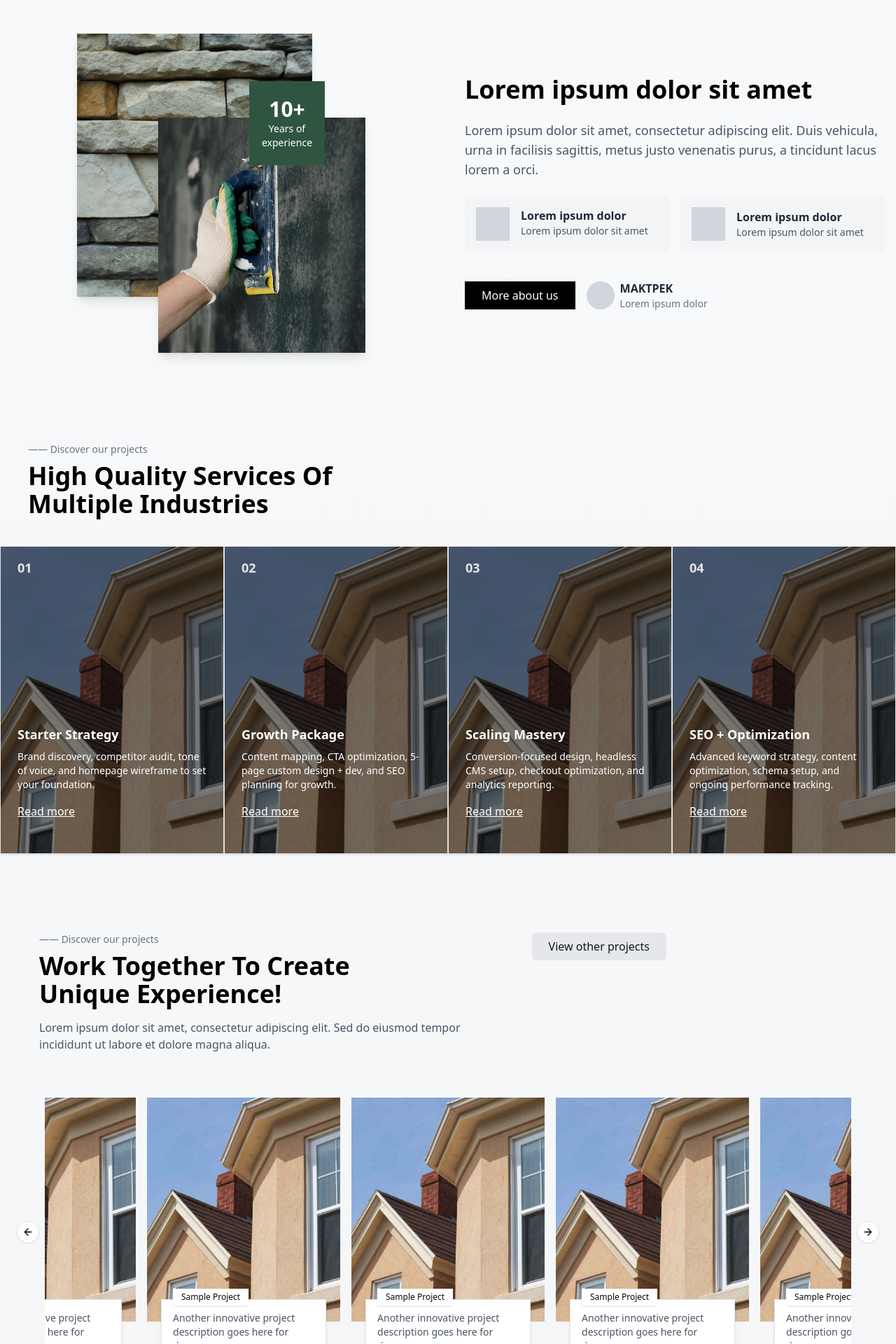
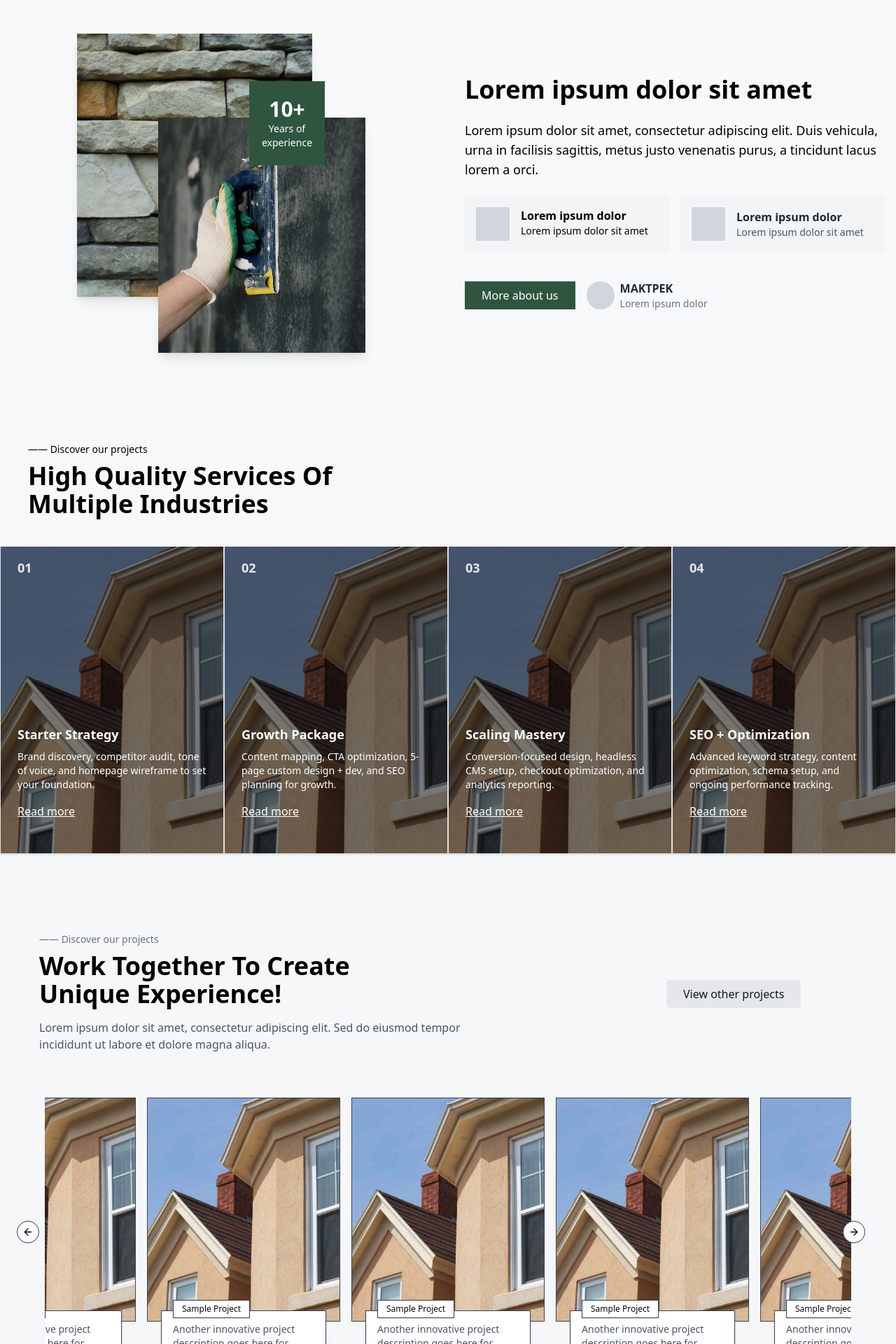
Before and after one commit to oyanweb/apex-const-stucco, a Next.js app: page / in a window 1280 px wide. Shown: the part 880-2800 px from the top of the page at 70% size. Built offline with nearby package versions, Linux system fonts and the light colour scheme.

Commit message:
feat:removed darktheme

```diff
--- a/app/components/About.jsx
+++ b/app/components/About.jsx
@@ -44,10 +44,10 @@ const About = () => {
 
         {/* Text content on the right */}
         <div className="w-full lg:w-1/2 flex flex-col gap-6">
-          <h2 className="text-3xl sm:text-4xl font-bold text-[var(--primary)] dark:text-white">
+          <h2 className="text-3xl sm:text-4xl font-bold text-[var(--primary-text)] dark:text-white">
             Lorem ipsum dolor sit amet
           </h2>
-          <p className="text-gray-600 dark:text-gray-300 text-base sm:text-lg">
+          <p className=" text-[var(--primary-text)]  dark:text-gray-300 text-base sm:text-lg">
             Lorem ipsum dolor sit amet, consectetur adipiscing elit. Duis
             vehicula, urna in facilisis sagittis, metus justo venenatis purus,
             a tincidunt lacus lorem a orci.
@@ -58,10 +58,10 @@ const About = () => {
             <div className="flex gap-4 p-4 bg-gray-100 dark:bg-gray-800items-center">
               <div className="w-12 h-12 bg-gray-300 dark:bg-gray-700"></div>
               <div>
-                <h3 className="font-semibold text-gray-800 dark:text-white">
+                <h3 className="font-semibold  text-[var(--primary-text)] s dark:text-white">
                   Lorem ipsum dolor
                 </h3>
-                <p className="text-gray-600 dark:text-gray-400 text-sm">
+                <p className=" text-[var(--primary-text)]  dark:text-gray-400 text-sm">
                   Lorem ipsum dolor sit amet
                 </p>
               </div>
--- a/app/components/Achievements.jsx
+++ b/app/components/Achievements.jsx
@@ -42,12 +42,12 @@ const Achievements = () => {
 
     return (
       <div ref={ref} className="flex flex-col items-center">
-        <h3 className="text-4xl sm:text-5xl font-bold text-[var(--primary)] mb-2">
+        <h3 className="text-4xl sm:text-5xl font-bold text-[var(--secondary)] mb-2">
           {label.includes("Projects") || label.includes("Years")
             ? `${count}+`
             : `${count}%`}
         </h3>
-        <p className="text-gray-600 dark:text-gray-400 text-sm sm:text-base">
+        <p className=" text-[var(--secondary)] dark:text-gray-400 text-sm sm:text-base">
           {label}
         </p>
       </div>
@@ -55,7 +55,7 @@ const Achievements = () => {
   };
 
   return (
-    <section className="py-16 px-4">
+    <section className="py-16 px-4 bg-[var(--primary)]">
       <div className="max-w-7xl mx-auto text-center">
         <div className="grid grid-cols-1 md:grid-cols-4 gap-6 sm:gap-8">
           <CountUpStat end={150} duration={2000} label="Projects Delivered" />
--- a/app/components/CompanyPanel.jsx
+++ b/app/components/CompanyPanel.jsx
@@ -32,7 +32,7 @@ const companies = [
 
 
   return (
-    <section className="bg-gray-200 py-10 border-b border-t border-gray-300 mb-10">
+    <section className="bg-[var(--primary)] py-10 border-b border-t border-gray-300 mb-10">
       <div className="container mx-auto flex justify-center gap-10 flex-wrap">
         {companies.map((company) => (
           <div key={company.id} className="flex flex-col items-center">
--- a/app/components/Contact.jsx
+++ b/app/components/Contact.jsx
@@ -47,7 +47,7 @@ const Contact = () => {
     setTimeout(() => setIsSubmitting(false), 1500);
   };
 
-  return (<section className="w-full relative mb-6">
+  return (<section className="w-full relative mb-6 mt-17">
     {/* Gray background section */}
     <div className="bg-gray-200 py-40 px-6">
       <div className="max-w-6xl mx-auto grid grid-cols-1 md:grid-cols-2 gap-10 items-start">
--- a/app/components/Footer.jsx
+++ b/app/components/Footer.jsx
@@ -4,8 +4,8 @@ import { FaWhatsapp, FaYoutube, FaTiktok, FaInstagram } from "react-icons/fa";
 
 const Footer = () => {
   return (
-    <footer className="bg-gray-200 text-black py-10 px-6 select-none">
-      <div className="max-w-7xl mx-auto grid grid-cols-1 md:grid-cols-4 gap-10">
+    <footer className=" max-w-7xl  mx-auto bg-[var(--primary)] text-white py-10 px-6 select-none">
+      <div className="grid grid-cols-1 md:grid-cols-4 gap-10">
 
         {/* Column 1: Logo & Tagline */}
         <div className="flex flex-col space-y-4">
--- a/app/components/Navbar.jsx
+++ b/app/components/Navbar.jsx
@@ -25,7 +25,7 @@ const Navbar = () => {
   ];
 
   return (
-    <nav className="bg-[#111111] select-none bg-white dark:bg-[var(--primary)] sticky top-0 z-50 backdrop-blur-md">
+    <nav className=" max-w-7xl  mx-auto  bg-[#111111] select-none bg-white dark:bg-[var(--primary)] sticky top-0 z-50 backdrop-blur-md">
     <div className=" shadow-[0_0_10px_rgba(0,0,0,0.15)] dark:border-2 dark:border-[#8B2E2E] dark:shadow-[0_0_10px_#8B2E2E]">
       <div className="max-w-7xl mx-auto px-4 sm:px-6 lg:px-8  mr-10">
         <div className="flex justify-between h-16 items-center">
--- a/app/components/PortfolioCarousel.jsx
+++ b/app/components/PortfolioCarousel.jsx
@@ -71,12 +71,12 @@ const PortfolioCarousel = () => {
   return (
     <section className="px-4 py-12">
       {/* Section Header */}
-      <div className="max-w-4xl ml-10 mb-10 flex frid-2  justify-between ">
+      <div className="max-w-4xl ml-10 mb-10 flex frid-2 justify-between ">
         <div>
           <p className="text-sm font-medium text-gray-500 mb-2">
             —— Discover our projects
           </p>
-          <h2 className="text-3xl sm:text-4xl font-bold text-[var(--primary)] dark:text-white mb-4">
+          <h2 className="text-3xl sm:text-4xl font-bold text-[var(--primary-text)]  dark:text-white mb-4">
             Work Together To Create <br />
             Unique Experience!
           </h2>
@@ -87,7 +87,7 @@ const PortfolioCarousel = () => {
 
         <div>
           <Link href="/portfolio">
-            <button className=" text-gray-900 dark:text-white font-medium px-6 py-2 rounded-md bg-gray-200 dark:hover:bg-gray-700 transition">
+            <button className="mt-17 -mr-80 text-gray-900 dark:text-white font-medium px-6 py-2 rounded-md bg-gray-200 dark:hover:bg-gray-700 transition">
               View other projects
             </button>
           </Link>
@@ -97,15 +97,15 @@ const PortfolioCarousel = () => {
       {/* Carousel */}
       <div className="max-w-6xl mx-auto relative">
         <Carousel setApi={setApi} className="w-full" opts={{ loop: true }}>
-          <CarouselContent className="-ml-4">
+          <CarouselContent className="">
             {portfolioItems.map((item, index) => (
               <CarouselItem
                 key={index}
-                className="pl-4 basis-full sm:basis-1/2 lg:basis-1/4  pb-16"
+                className=" basis-1/1 sm:basis-1/2 lg:basis-1/4 pb-16"
               >
                 <div className="relative">
                   {/* Image */}
-  <div className="h-80">
+                  <div className="h-80  border border-gray-700">
                     <img
                       src={item.image}
                       alt={item.title}
@@ -113,12 +113,11 @@ const PortfolioCarousel = () => {
                     />
                   </div>
 
-
                   {/* Floating Box (outside image) */}
-  <div className="absolute left-0 right-0 -bottom-12 px-5">
-    <div className="relative bg-white dark:bg-gray-800 shadow-md border border-gray-200 dark:border-gray-700 p-4 mt-80 h-20 flex flex-col">
+                  <div className="absolute left-0 right-0 -bottom-16 px-5 ">
+                    <div className="relative bg-white dark:bg-gray-800 shadow-md border border-gray-700 dark:border-gray-700 p-4 mt-80 h-20 flex flex-col">
                       {/* Tag */}
-    <span className="absolute -top-4  center  bg-white dark:bg-gray-700 text-xs font-medium px-3 py-1 shadow">
+                      <span className="absolute -top-4  center  border border-gray-700 bg-white dark:bg-gray-700 text-xs font-medium px-3 py-1 shadow">
                         {item.title}
                       </span>
 
@@ -132,27 +131,24 @@ const PortfolioCarousel = () => {
                         {item.description}
                       </p>
                     </div>
-
-
                   </div>
                 </div>
-
             </CarouselItem>
             ))}
           </CarouselContent>
-          <CarouselPrevious className="left-0 sm:-left-10" />
-          <CarouselNext className="right-0 sm:-right-10" />
+          <CarouselPrevious className="right-285 sm:-left-10  border-gray-700 z-50" />
+          <CarouselNext className="left-285 sm:-right-10 border-right border-gray-700" />
         </Carousel>
 
         {/* Pagination dots */}
-        <div className="flex justify-center mt-6 space-x-2">
+        {/* <div className="flex justify-center mt-6 space-x-2">
           {portfolioItems.map((_, i) => (
             <span
               key={i}
               className="w-2 h-2 bg-gray-400 dark:bg-gray-600 rounded-full"
             ></span>
           ))}
-        </div>
+        </div> */}
       </div>
     </section>
   );
--- a/app/components/Services.jsx
+++ b/app/components/Services.jsx
@@ -40,17 +40,17 @@ const Services = () => {
     <section className="py-16 px-0">
       {/* Section Header */}
       <div className="max-w-4xl ml-10 mb-10">
-          <p className="text-sm font-medium text-gray-500 mb-2">
+          <p className=" text-[var(--primary-text)] text-sm font-medium mb-2">
             —— Discover our projects
           </p>
-          <h2 className="text-3xl sm:text-4xl font-bold text-[var(--primary)] dark:text-white mb-4">
+          <h2 className="text-3xl sm:text-4xl font-bold  text-[var(--primary-text)]  dark:text-white mb-4">
             High Quality Services Of <br />
             Multiple Industries
           </h2>
       </div>
 
       {/* Services Grid */}
-      <div className="grid grid-cols-1 md:grid-cols-2 lg:grid-cols-4 w-full">
+      <div className="grid grid-cols-1  md:grid-cols-2 lg:grid-cols-4 w-full">
         {services.map((service, index) => (
           <Card
           key={index}
--- a/app/globals.css
+++ b/app/globals.css
@@ -54,9 +54,10 @@
   --popover: oklch(1 0 0);
   --popover-foreground: oklch(0.141 0.005 285.823);
   --logo: oklch(0.49 0.2798 268.06);
-  --primary: oklch(0 0 0);
+  --primary: oklch(0.4144 0.0565 158.47);
   --secprimary: oklch(0.77 0.0736 264.75);
   --primary-foreground: oklch(0.982 0.018 155.826);
+  --primary-text: oklch(0 0 0);
   --secondary: oklch(0.967 0.001 286.375);
   --secondary-foreground: oklch(0.21 0.006 285.885);
   --muted: oklch(0.967 0.001 286.375);
--- a/app/layout.js
+++ b/app/layout.js
@@ -28,17 +28,9 @@ export default function RootLayout({ children }) {
       <body
         className={`${geistSans.variable} ${geistMono.variable} antialiased`}
       >
-        <ThemeProvider
-          attribute="class"
-          defaultTheme="system"
-          enableSystem
-          disableTransitionOnChange
-        >
-
           <Navbar />
           {children}
           <Footer/>
-        </ThemeProvider>
       </body>
     </html>
   );
--- a/app/page.jsx
+++ b/app/page.jsx
@@ -38,7 +38,7 @@ const Contact = dynamic(() => import('./components/Contact'), {
 
 const Home = () => {
   return (
-    <div className="max-w-8xl mx-auto  select-none bg-gradient-to-b from-gray-50 to-gray-100 dark:from-[#111111] dark:to-[#000000] flex flex-col transition-colors duration-300 min-h-screen overflow-hidden relative w-full">
+    <div className="max-w-7xl mx-auto  select-none bg-gradient-to-b from-gray-50 to-gray-100 dark:from-[#111111] dark:to-[#000000] flex flex-col transition-colors duration-300 min-h-screen overflow-hidden relative w-full">
       <Hero />
       <About />
       <Services />
```
Also changed, not shown: app/components/Hero.jsx (+5 -2 lines). Lines whose indentation alone changed are shown as unchanged.
